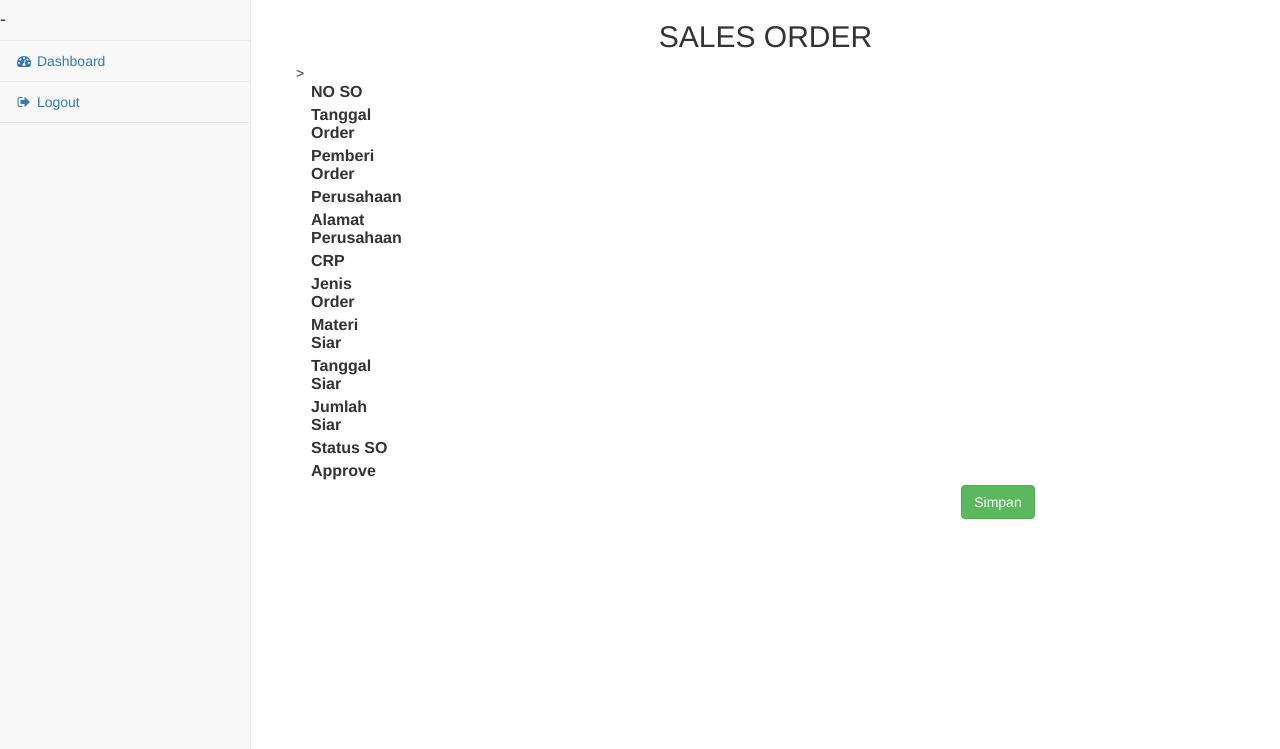
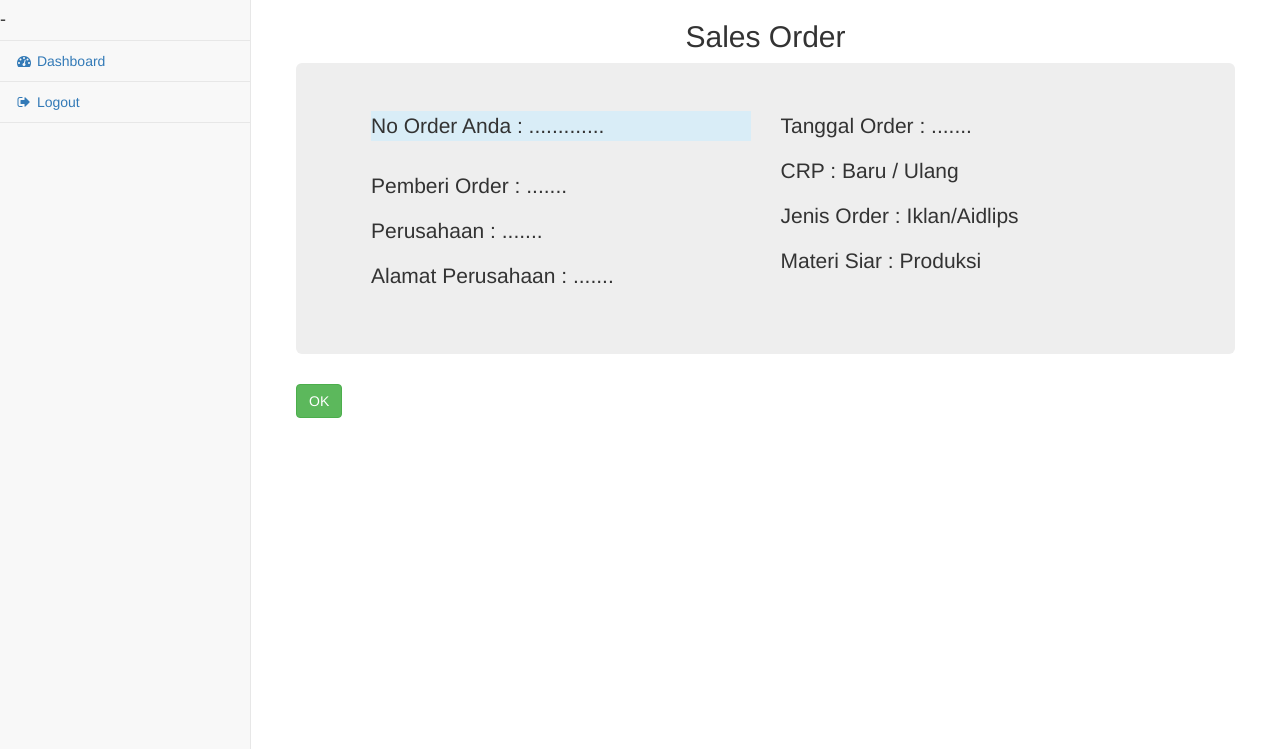
Before and after one commit to JoeHafidz/Joe, a CodeIgniter app: page /marketing/simpan_sales_order in a window 1280 px wide. Shown: the part 51-800 px from the top of the page. Run offline with CodeIgniter, Linux system fonts and the light colour scheme; data that the repository does not hold is empty.

Commit message:
Commit Senin
Sidebar , sales order content, tambah order content

```diff
--- a/application/views/global/sidebar.php
+++ b/application/views/global/sidebar.php
@@ -43,19 +43,19 @@
 						<li>
                             <a href="<?php echo base_url(); ?>marketing"><i class="fa fa-briefcase fa-fw"></i> Marketing</a>
                         </li>
-						<?php } else if ($leveluser == 'keuangan' || $leveluser == 'superadmin') { ?>
+						<?php }  if ($leveluser == 'keuangan' || $leveluser == 'superadmin') { ?>
 						<li>
                             <a href="<?php echo base_url(); ?>keuangan"><i class="fa fa-dashboard fa-fw"></i> Admin/Keuangan</a>
                         </li>
-						<?php } else if ($leveluser == 'produksi' || $leveluser == 'superadmin') { ?>
+						<?php }  if ($leveluser == 'produksi' || $leveluser == 'superadmin') { ?>
 						<li>
                             <a href="<?php echo base_url(); ?>produksi"><i class="fa fa-dashboard fa-fw"></i> Produksi</a>
                         </li>
-						<?php } else if ($leveluser == 'penyiaran' || $leveluser == 'superadmin') { ?>
+						<?php }  if ($leveluser == 'penyiaran' || $leveluser == 'superadmin') { ?>
 						<li>
                             <a href="<?php echo base_url(); ?>penyiaran"><i class="fa fa-dashboard fa-fw"></i> Penyiaran</a>
                         </li>
-						<?php } else if ($leveluser == 'klien' || $leveluser == 'superadmin') { ?>
+						<?php }  if ($leveluser == 'klien' || $leveluser == 'superadmin') { ?>
 						<li>
                             <a href="<?php echo base_url(); ?>klien"><i class="fa fa-dashboard fa-fw"></i> Klien</a>
                         </li>
--- a/application/views/marketing_simpan_sales_order_content.php
+++ b/application/views/marketing_simpan_sales_order_content.php
@@ -1,106 +1,21 @@
-<form method="post">
-
-    <table width='100%'>
-    <h2 class="text-center">SALES ORDER</h2>
-  <tr>
-          <td>
-            <div class="form-group form-group-sm">
-              <label class="col-sm-2 control-label" for="formGroupInputSmall">NO SO</label>
-          </td>
-
-  </tr>
-  <tr></tr>>
-          <td>
-            <div class="form-group form-group-sm">
-              <label class="col-sm-2 control-label" for="formGroupInputSmall">Tanggal Order</label>
-          </td>
- </tr>
-
- <tr>
-          <td>
-              <div class="form-group form-group-sm">
-              <label class="col-sm-2 control-label" for="formGroupInputSmall">Pemberi Order</label>
-          </td>
- </tr>
-
-<tr>
-          <td>
-            <div class="form-group form-group-sm">
-              <label class="col-sm-2 control-label" for="formGroupInputSmall">Perusahaan</label>
-          </td>
- </tr>
-
-<tr>
-          <td>
-            <div class="form-group form-group-sm">
-              <label class="col-sm-2 control-label" for="formGroupInputSmall">Alamat Perusahaan</label>
-          </td>
- </tr>
-
- <tr>
-          <td>
-            <div class="form-group form-group-sm">
-            <label class="col-sm-2 control-label" for="formGroupInputSmall">CRP</label>
-          </td>
- </tr>
-
- <tr>
-         <td>
-            <div class="form-group form-group-sm">
-            <label class="col-sm-2 control-label" for="formGroupInputSmall">Jenis Order</label>
-          </td>
- </tr>
-
- <tr>
-         <td>
-            <div class="form-group form-group-sm">
-            <label class="col-sm-2 control-label" for="formGroupInputSmall">Materi Siar</label>
-            </td>
- </tr>
-
-<tr>
-          <td>
-              <div class="form-group form-group-sm">
-              <label class="col-sm-2 control-label" for="formGroupInputSmall">Tanggal Siar</label>
-          </td>
- </tr>
-
- <tr>
-          <td>
-              <div class="form-group form-group-sm">
-              <label class="col-sm-2 control-label" for="formGroupInputSmall">Jumlah Siar</label>
-          </td>
- </tr>
-
- <tr>
-          <td>
-              <div class="form-group form-group-sm">
-              <label class="col-sm-2 control-label" for="formGroupInputSmall">Status SO</label>
-          </td>
- </tr>
-
- <tr>
-          <td>
-              <div class="form-group form-group-sm">
-              <label class="col-sm-2 control-label" for="formGroupInputSmall">Approve</label>
-          </td>
- </tr>
-
- <tr>
-          <td>
-          </td>
-          <td>
-          </td>
- </tr>
-
- <tr>
-          <td>
-          </td>
-          <td>
-            <a class="btn btn-success" href="<?php echo base_url(); ?>marketing/simpan_sales_order" role="button">Simpan</a>
-          </td>
- </tr>
-
-</table>
-
-  </form>
+  <h2 class="text-center">Sales Order</h2>
+<div class="jumbotron">
+  <div class="container">
+  <div class="row">
+    <div class="col-md-6"><p class="bg-info">No Order Anda : .............</p></div>
+    <div class="col-md-6"><p>Tanggal Order : .......</p></div>
+  </div>
+  <div class="row">
+    <div class="col-md-6"><p class="bg-info">
+      <p>Pemberi Order : .......</p>
+      <p>Perusahaan    : .......</p>
+      <p>Alamat Perusahaan : .......</p>
+    </div>
+  <div class="col-md-6">
+      <p>CRP  : Baru / Ulang</p>
+      <p>Jenis Order : Iklan/Aidlips</p>
+      <p>Materi Siar : Produksi </p></div>
+  </div>
+  </div>
+</div>
+<a class="btn btn-success" href="<?php echo base_url(); ?>marketing" role="button">OK</a>
```
Also changed, not shown: application/views/marketing_tambah_order_content.php (+20 -41 lines).
